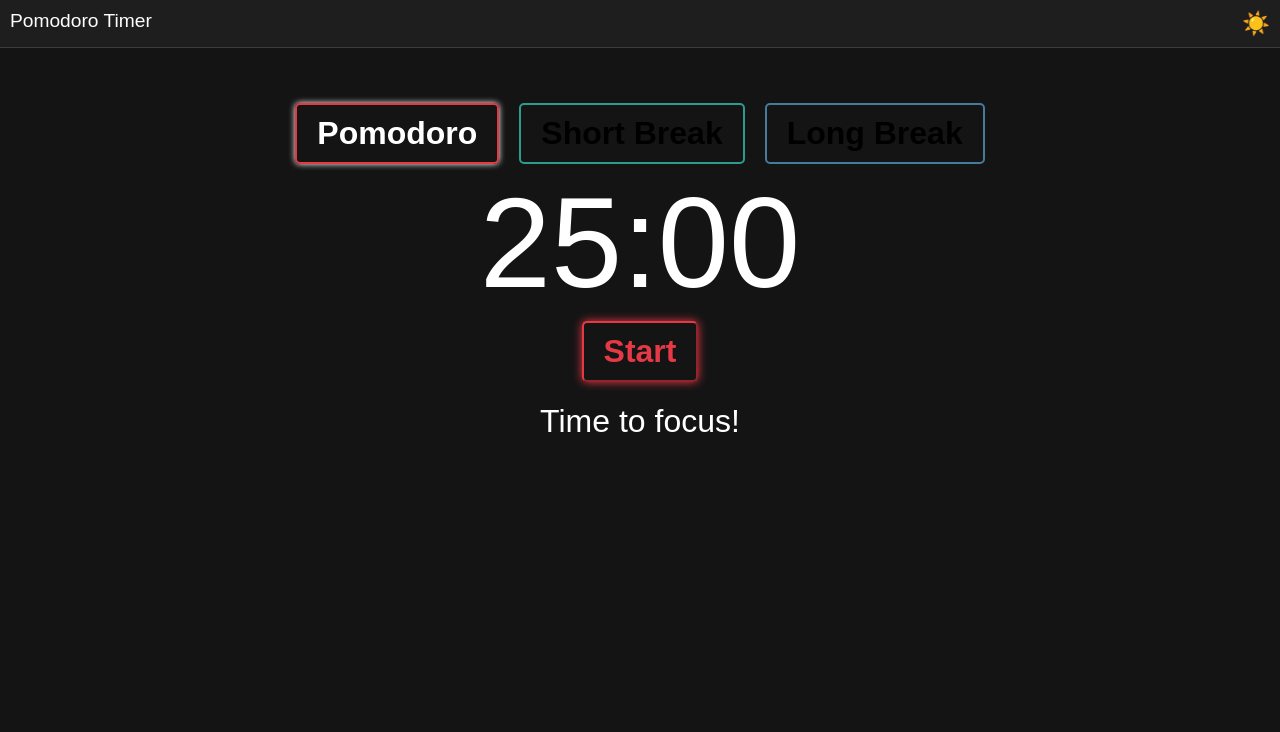
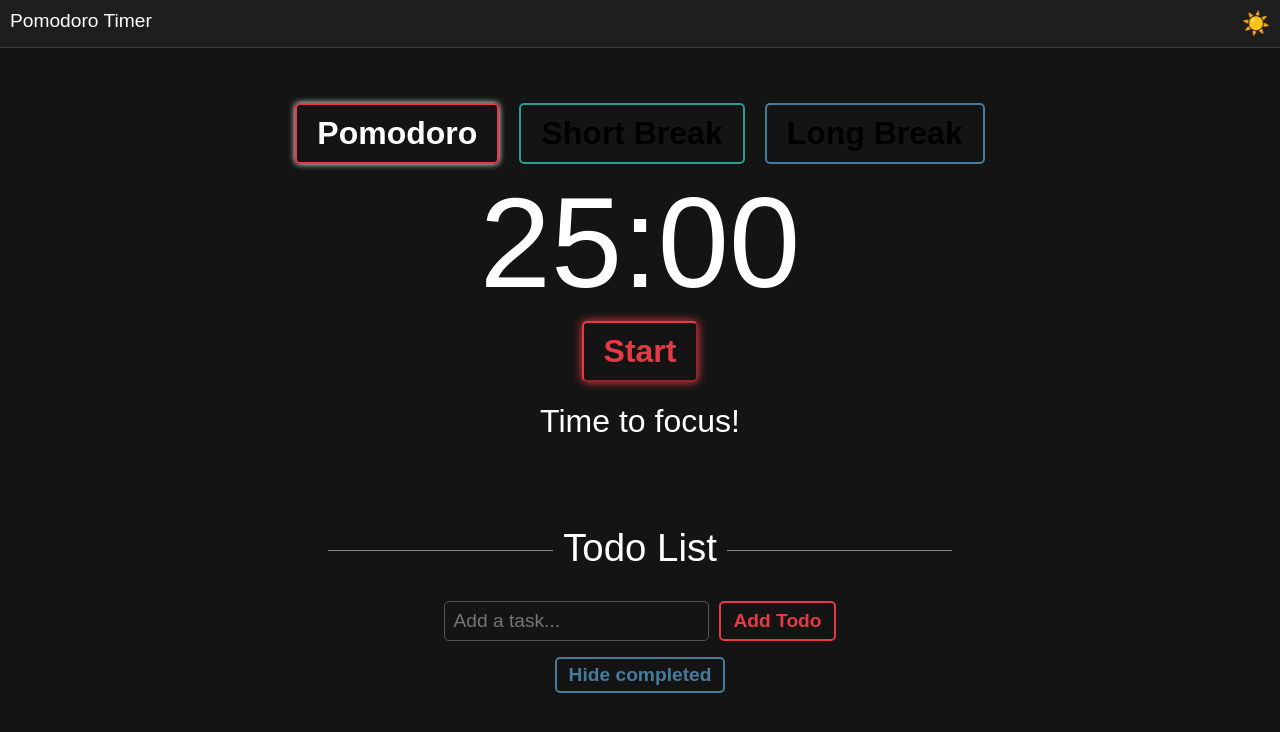
Before and after one commit to callum-laing/pomodoro-timer, a Vue app: page / in a window 1280 px wide. Shown: the top 732 px of the page. Built offline with nearby package versions, Linux system fonts and the light colour scheme; a web font is replaced by a local one.

Commit message:
added todo list

```diff
--- a/src/App.vue
+++ b/src/App.vue
@@ -1,12 +1,14 @@
 <script setup>
 import Timer from './components/PomodoroTimer.vue';
 import Header from './components/Header.vue';
+import Todo from './components/Todo.vue';
 </script>
 
 <template>
 	<main>
 		<Header />
 		<Timer />
+		<Todo />
 	</main>
 </template>
 
--- a/src/components/Todo.vue
+++ b/src/components/Todo.vue
@@ -1,5 +1,198 @@
-<script setup></script>
+<script setup>
+import { ref, computed, watch, onMounted } from 'vue';
 
-<template></template>
+let id = 0;
 
-<style scoped></style>
+const newTodo = ref('');
+const hideCompleted = ref(false);
+const todos = ref([]);
+
+onMounted(() => {
+	const savedTodos = localStorage.getItem('todos');
+	const savedHideCompleted = localStorage.getItem('hideCompleted');
+
+	if (savedTodos) {
+		todos.value = JSON.parse(savedTodos);
+		id = Math.max(0, ...todos.value.map((t) => t.id)) + 1;
+	}
+
+	if (savedHideCompleted !== null) {
+		hideCompleted.value = JSON.parse(savedHideCompleted);
+	}
+});
+
+watch(
+	todos,
+	(newTodos) => {
+		localStorage.setItem('todos', JSON.stringify(newTodos));
+	},
+	{ deep: true }
+);
+
+watch(hideCompleted, (newValue) => {
+	localStorage.setItem('hideCompleted', JSON.stringify(newValue));
+});
+
+const filteredTodos = computed(() => {
+	return hideCompleted.value ? todos.value.filter((t) => !t.done) : todos.value;
+});
+
+function addTodo() {
+	if (newTodo.value.trim()) {
+		todos.value.push({ id: id++, text: newTodo.value.trim(), done: false });
+		newTodo.value = '';
+	}
+}
+
+function removeTodo(todo) {
+	todos.value = todos.value.filter((t) => t !== todo);
+}
+</script>
+
+<template>
+	<div class="todoBox">
+		<h2><span>Todo List</span></h2>
+		<form @submit.prevent="addTodo" class="todoForm">
+			<input v-model="newTodo" required placeholder="Add a task..." />
+			<button class="btn btnWork">Add Todo</button>
+		</form>
+
+		<ul class="todoList">
+			<li v-for="todo in filteredTodos" :key="todo.id">
+				<input type="checkbox" v-model="todo.done" />
+				<span :class="{ done: todo.done }">{{ todo.text }}</span>
+				<button class="btn btnShort" @click="removeTodo(todo)">X</button>
+			</li>
+		</ul>
+
+		<button class="btn btnLong" @click="hideCompleted = !hideCompleted">
+			{{ hideCompleted ? 'Show all' : 'Hide completed' }}
+		</button>
+	</div>
+</template>
+
+<style scoped lang="scss">
+.todoBox {
+	display: flex;
+	flex-direction: column;
+	align-items: center;
+	font-size: 1.2em;
+	margin-top: 5rem;
+	padding: 1rem;
+}
+
+h2 {
+	width: 50%;
+	text-align: center;
+	border-bottom: 1px solid rgba(250, 250, 250, 0.5);
+	line-height: 0.1em;
+	margin: 10px 0 50px;
+	font-size: 2em;
+}
+
+h2 span {
+	background: rgba(20, 20, 20);
+	padding: 0 10px;
+}
+
+.todoForm {
+	display: flex;
+	flex-wrap: wrap;
+	justify-content: center;
+	gap: 10px;
+	margin-bottom: 1rem;
+
+	input {
+		padding: 8px;
+		font-size: 1em;
+		border: 1px solid rgba(150, 150, 150, 0.5);
+		border-radius: 5px;
+		min-width: 200px;
+		background: transparent;
+	}
+}
+
+.todoList {
+	list-style: none;
+	padding: 0;
+	width: 100%;
+	max-width: 400px;
+
+	li {
+		display: flex;
+		align-items: center;
+		justify-content: space-between;
+		margin-bottom: 10px;
+		background: transparent;
+		padding: 8px 10px;
+		border-radius: 5px;
+		border: 1px solid rgba(150, 150, 150, 0.5);
+		box-shadow: 0 1px 3px rgba(0, 0, 0, 0.1);
+
+		input[type='checkbox'] {
+			margin-right: 10px;
+		}
+
+		span {
+			flex: 1;
+			overflow: hidden;
+			text-overflow: ellipsis;
+		}
+	}
+}
+
+.done {
+	text-decoration: line-through;
+	color: #999;
+}
+
+.btn {
+	border: 2px solid var(--btn-color);
+	background-color: transparent;
+	font-weight: bold;
+	border-radius: 5px;
+	padding: 5px 12px;
+	cursor: pointer;
+	transition: all 0.2s ease-in-out;
+}
+
+.btn:hover {
+	box-shadow: 0 0 6px var(--btn-color);
+}
+
+.btnWork {
+	--btn-color: #e63946;
+	color: #e63946;
+}
+
+.btnShort {
+	--btn-color: #2a9d8f;
+	color: #2a9d8f;
+}
+
+.btnLong {
+	--btn-color: #457b9d;
+	color: #457b9d;
+}
+
+@media (max-width: 480px) {
+	.todoForm {
+		flex-direction: column;
+
+		input,
+		button {
+			width: 100%;
+		}
+	}
+
+	.todoList li {
+		flex-direction: column;
+		align-items: flex-start;
+
+		button {
+			align-self: flex-end;
+			margin-top: 5px;
+		}
+	}
+}
+</style>
```
